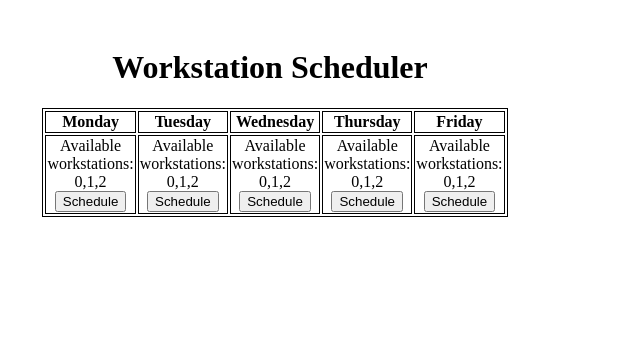
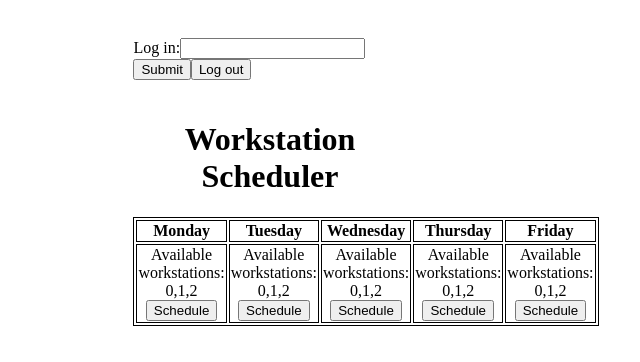
Before and after one commit to NYU-OTS/WorkstationScheduler, a React (Create React App) app: page / in a window 1280 px wide. Shown: the top 362 px of the page, without its empty margins (370-1010 px from the left). Built offline with nearby package versions, Linux system fonts and the light colour scheme.

Commit message:
Finished integrating with Redux

```diff
--- a/src/components/Scheduler.tsx
+++ b/src/components/Scheduler.tsx
@@ -1,15 +1,13 @@
 import * as React from "react";
 import { Workstation } from "./Workstation";
 import { SchedulerState, NameFormState } from "./../types";
+import { changeName } from '../actions/index'
 import './table.css'
 
-// import { createStore } from 'redux';
-// import { nameFormReducer } from './../reducers/index';
-// import { Provider } from 'react-redux';
-// import { NameFormAction } from '../actions/index';
-// import NameFormContainer from '../containers/NameForm';
-
 export interface SchedulerProps {
+  workstations: Workstation[];
+  day: number;
+  userName: string;
   onChangeDay: (day: number) => void;
   onUpdateWorkstations: (workstations: Workstation[]) => void;
   onChangeName: (name: string) => void;
@@ -17,25 +15,38 @@ export interface SchedulerProps {
 
 export class Scheduler extends React.Component<SchedulerProps, SchedulerState>{
   static readonly daysName = ["Monday", "Tuesday", "Wednesday", "Thursday", "Friday"];
+  static readonly slotTime = [
+    "8:00 - 8:30",
+    "8:30 - 9:00",
+    "9:00 - 9:30",
+    "9:30 - 10:00",
+    "10:00 - 10:30",
+    "10:30 - 11:00",
+    "11:00 - 11:30",
+    "11:30 - 12:00",
+    "12:00 - 12:30",
+    "12:30 - 13:00",
+    "13:00 - 13:30",
+    "13:30 - 14:00",
+    "14:00 - 14:30",
+    "14:30 - 15:00",
+    "15:00 - 15:30",
+    "15:30 - 16:00",
+    "16:00 - 16:30",
+    "16:30 - 17:00",
+    "17:00 - 17:30",
+    "17:30 - 18:00",
+  ];
 
   constructor(props: SchedulerProps){
     super(props);
-    let slotTime = [];
-    for(let i = 0; i < 20; ++i){
-      let time: string = "";
-      time = String(8 + (i % 2 == 0 ? i/2 : i/2 - 1/2)) + ":" + (i % 2 != 0 ? 30 : "00") + " - ";
-      time += String(8 + ((i+1) % 2 == 0 ? (i + 1)/2 : (i + 1)/2 - 1/2)) + ":" + (i % 2 == 0 ? 30 : "00");
-      slotTime.push(time);
-    }
-    this.state = { workstations: [new Workstation(0, "722"),
-    new Workstation(1, "723"), new Workstation(2, "724")], day: -1, userName: "", slotTime: slotTime};
   }
 
   public render(){
 
     let days: number[][] = [[], [], [], [], []];
 
-    this.state.workstations.forEach(function(workstation){
+    this.props.workstations.forEach(function(workstation){
       workstation.recalculateAvailability();
       for(let i: number = 0; i < days.length; ++i){
         if(workstation.availability[i]){
@@ -44,20 +55,11 @@ export class Scheduler extends React.Component<SchedulerProps, SchedulerState>{
       }
     })
 
-    // const store = createStore<NameFormState, NameFormAction, any, any>(nameFormReducer, {
-    //   value: "Yiyang",
-    //   parent: this
-    //   }
-    // );
-
     let counter: number = 0;
 
     return(
       <div>
-        {this.greeting(this.state.userName)}
-        {/* <Provider store={store}>
-          <NameFormContainer />
-        </Provider> */}
+        {this.greeting(this.props.userName)}
         <h1> Workstation Scheduler </h1>
         <table>
           <tr>
@@ -84,14 +86,14 @@ export class Scheduler extends React.Component<SchedulerProps, SchedulerState>{
           }
           </tr>
         </table>
-        {this.scheduleOfDay(this.state.day)}
+        {this.scheduleOfDay(this.props.day)}
       </div>
     );
   }
 
   greeting(userName: string){
     if(userName != ""){
-      return( <h1>Hello, {this.state.userName} </h1>);
+      return( <h1>Hello, {this.props.userName} </h1>);
     }
     return
   }
@@ -101,15 +103,15 @@ export class Scheduler extends React.Component<SchedulerProps, SchedulerState>{
       //Read Schedules of workstations on the specified day
       let schedule: [string, [string, number][], number][] = []
       for(let i = 0; i < 20; ++i){
-        schedule.push([this.state.slotTime[i], [], i]);
+        schedule.push([Scheduler.slotTime[i], [], i]);
       }
-      for(let i = 0; i < this.state.workstations.length; ++i){
-        let slots = this.state.workstations[i].listSlots(day);
+      for(let i = 0; i < this.props.workstations.length; ++i){
+        let slots = this.props.workstations[i].listSlots(day);
         for(let j = 0; j < 20; ++j){
           schedule[j][1].push([slots[j], i]);
         }
       }
-      this.state.workstations.forEach((workstation) => {
+      this.props.workstations.forEach((workstation) => {
 
       })
 
@@ -121,7 +123,7 @@ export class Scheduler extends React.Component<SchedulerProps, SchedulerState>{
               <th> Time </th>
               {
                 //For header row
-                this.state.workstations.map(function(workstation){
+                this.props.workstations.map(function(workstation){
                   return (
                     <th> Workstation {workstation.id} in room {workstation.location}</th>
                   );
@@ -139,7 +141,7 @@ export class Scheduler extends React.Component<SchedulerProps, SchedulerState>{
                           <th>
                             {slot[0]} <br />
                             {
-                              this.getSlotButton(this.state.userName, slot[0], day, time[2], slot[1])
+                              this.getSlotButton(this.props.userName, slot[0], day, time[2], slot[1])
                             }
                           </th>
                         );
@@ -159,18 +161,18 @@ export class Scheduler extends React.Component<SchedulerProps, SchedulerState>{
   handleScheduleClick(day: number){
     //this.setState({day: day});
     this.props.onChangeDay(day);
-    console.log(this.state);
   }
 
   handleRegisterClick(userName: string, day: number, slot: number, workstation: number){
-    let newWorkstations = this.state.workstations;
+    let newWorkstations = [...this.props.workstations];
     newWorkstations[workstation].slots[day][slot] = userName;
+    console.log(this.props.workstations[workstation].slots[day][slot], newWorkstations[workstation].slots[day][slot])
     //this.setState({workstations: newWorkstations});
     this.props.onUpdateWorkstations(newWorkstations);
   }
 
   handleRemoveClick(day: number, slot: number, workstation: number){
-    let newWorkstations = this.state.workstations;
+    let newWorkstations = [...this.props.workstations];
     newWorkstations[workstation].slots[day][slot] = "empty";
     //this.setState({workstations: newWorkstations});
     this.props.onUpdateWorkstations(newWorkstations);
@@ -198,7 +200,7 @@ export class Scheduler extends React.Component<SchedulerProps, SchedulerState>{
 
 interface NameFormProps {
   value: string;
-  parent: Scheduler;
+  parent: any;
   onUpdateField: (value: string) => void;
 }
 
@@ -216,24 +218,29 @@ export class NameForm extends React.Component<NameFormProps, NameFormState> {
   }
 
   handleSubmit(event: any) {
-    this.state.parent.handleNameChange(this.state.value);
+    //this.props.parent.handleNameChange(this.props.value);
+    this.props.parent.dispatch(changeName(this.props.value));
     event.preventDefault();
   }
 
-  handleLogOut() {
-    this.props.parent.handleNameChange("");
+  handleLogOut(event: any) {
+    //this.props.parent.handleNameChange("");
+    this.props.parent.dispatch(changeName(""));
+    event.preventDefault();
   }
 
   render() {
     return (
+      <div>
         <form onSubmit={this.handleSubmit}>
           <label>
             Log in:
-          <input type="text" value={this.state.value} onChange={this.handleChange} />
+            <input type="text" value={this.props.value} onChange={this.handleChange} />
           </label>
           <input type="submit" value="Submit" />
           <button onClick={this.handleLogOut}>Log out</button>
         </form>
+      </div>
     );
   }
 }
--- a/src/containers/Scheduler.tsx
+++ b/src/containers/Scheduler.tsx
@@ -5,8 +5,12 @@ import { Workstation } from "./../components/Workstation";
 import { connect } from 'react-redux';
 import { Dispatch } from 'redux';
 
-export function mapStateToProps({}: SchedulerState) {
-  return {}
+export function mapStateToProps({workstations, day, userName}: SchedulerState) {
+  return {
+    workstations,
+    day,
+    userName
+  }
 }
 
 export function mapDispatchToProps(dispatch: Dispatch<actions.SchedulerAction>) {
--- a/src/index.tsx
+++ b/src/index.tsx
@@ -1,17 +1,33 @@
 import * as React from "react";
 import { render } from "react-dom";
 import { createStore } from 'redux';
-import { schedulerReducer } from './reducers/index';
-import { SchedulerState } from './types/index';
+import { schedulerReducer, nameFormReducer } from './reducers/index';
+import { SchedulerState, NameFormState } from './types/index';
 import { Provider } from 'react-redux';
-import { SchedulerAction } from './actions/index';
+import { SchedulerAction, NameFormAction } from './actions/index';
 import Scheduler from './containers/Scheduler';
+import NameForm from './containers/NameForm';
+import { Workstation } from "./components/Workstation";
 
-const store = createStore<SchedulerState, SchedulerAction, any, any>(schedulerReducer, {});
+let initialSchedulerState = { workstations: [new Workstation(0, "722"),
+new Workstation(1, "723"), new Workstation(2, "724")], day: -1, userName: ""};
+const schedulerStore = createStore<SchedulerState, SchedulerAction, any, any>(schedulerReducer, initialSchedulerState);
+console.log(schedulerStore);
+let initialNameFormState = { value: "", parent: schedulerStore };
+const nameFormStore = createStore<NameFormState, NameFormAction, any, any>(nameFormReducer, initialNameFormState);
+
+// store.dispatch(changeDay(0));
+// store.dispatch(changeDay(1));
+// store.dispatch(changeDay(2));
 
 render(
-  <Provider store={store}>
+  <div>
+  <Provider store={nameFormStore}>
+    <NameForm />
+  </Provider>
+  <Provider store={schedulerStore}>
     <Scheduler />
-  </Provider>,
+  </Provider>
+  </div>,
   document.getElementById('root') as HTMLElement
 );
--- a/src/reducers/index.tsx
+++ b/src/reducers/index.tsx
@@ -20,10 +20,10 @@ import { CHANGE_DAY, UPDATE_WORKSTATIONS, UPDATE_FIELD_VALUE, CHANGE_NAME} from
 export function schedulerReducer(state: SchedulerState, action: SchedulerAction): SchedulerState {
   switch (action.type) {
     case CHANGE_DAY:
-      console.log("state in reducer: ", state);
-      console.log("action in reducer: ", action);
       return { ...state, day: action.newDay };
     case UPDATE_WORKSTATIONS:
+      console.log(state);
+      console.log(action);
       return { ...state, workstations: action.newWorkstations };
     case CHANGE_NAME:
       return { ...state, userName: action.newName };
--- a/src/types/index.tsx
+++ b/src/types/index.tsx
@@ -1,5 +1,4 @@
 import { Workstation } from "./../components/Workstation"
-import { Scheduler } from "./../components/Scheduler"
 
 export interface StoreState {
   languageName: string;
@@ -10,12 +9,11 @@ export interface StoreState {
 
 export interface NameFormState {
   value: string;
-  parent: Scheduler;
+  parent: any;
 }
 
 export interface SchedulerState {
   workstations: Workstation[];
   day: number;
   userName: string;
-  slotTime: string[];
 }
```
Also changed, not shown: src/components/NameForm.tsx (deleted, +0 -32 lines). Lines whose indentation alone changed are shown as unchanged.
